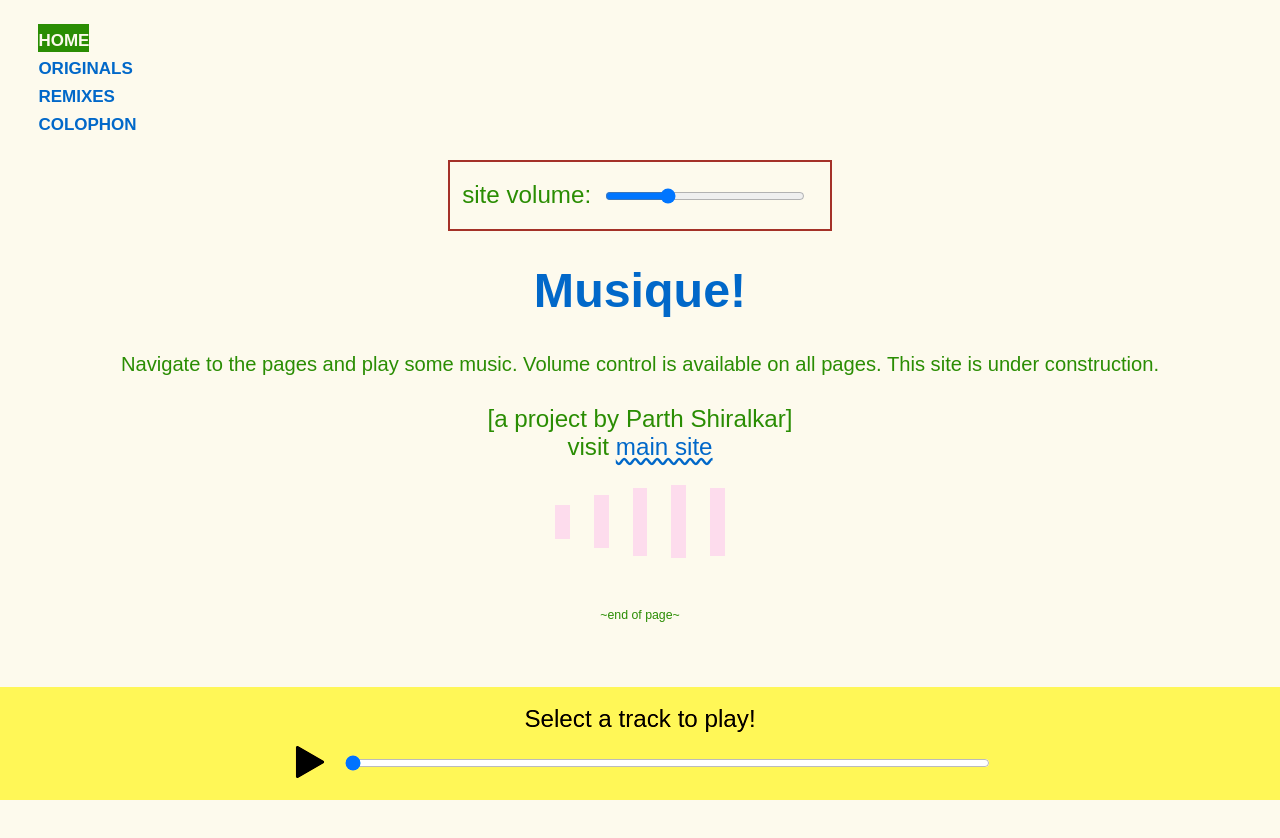
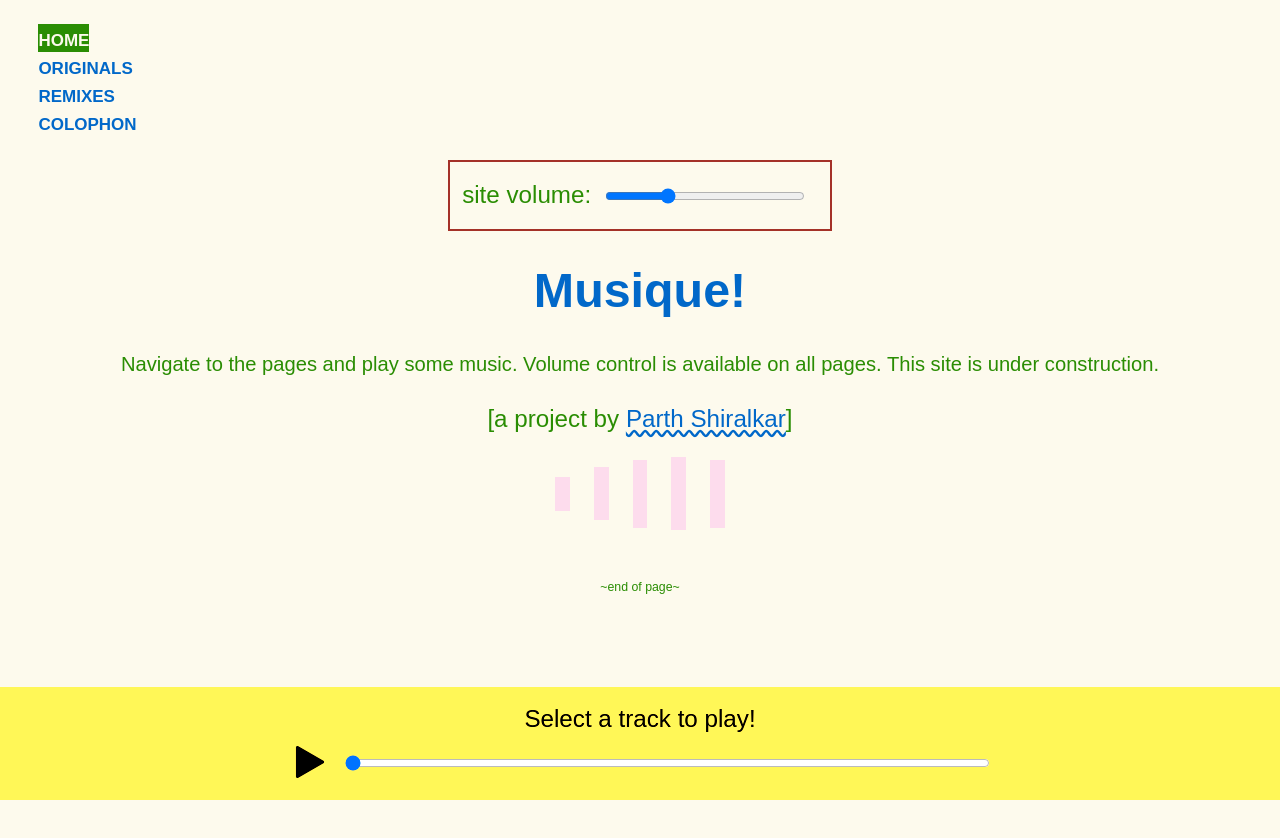
Before and after one commit to partheus/music, a Vue app: page / in a window 1280 px wide. After the commit the page ends 810 px from the top, so only its background shows below. Built offline with nearby package versions, Linux system fonts and the light colour scheme; a web font is replaced by a local one.

Commit message:
Update frontmatter

```diff
--- a/src/views/HomePage.vue
+++ b/src/views/HomePage.vue
@@ -4,9 +4,8 @@
     <small>Navigate to the pages and play some music. Volume control is available on all pages. This site is under construction.</small>
     <br>
     <br>
-    [a project by Parth Shiralkar]
-    <br>
-    visit <a href="https://parth.ninja" title="Main site of Parth Shiralkar" target="_blank">main site</a>
+    [a project by <a href="https://parth.ninja" title="Main site of Parth Shiralkar" target="_blank">Parth Shiralkar</a>]
+
     <!-- Other content for Home page -->
   </div>
 </template>
```
